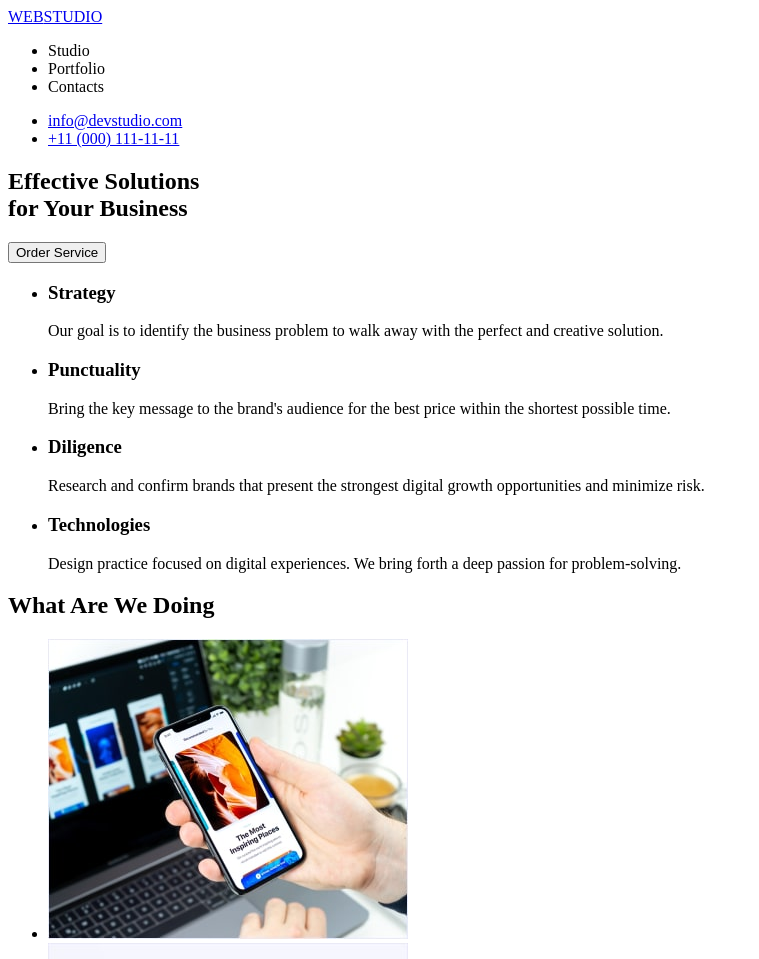
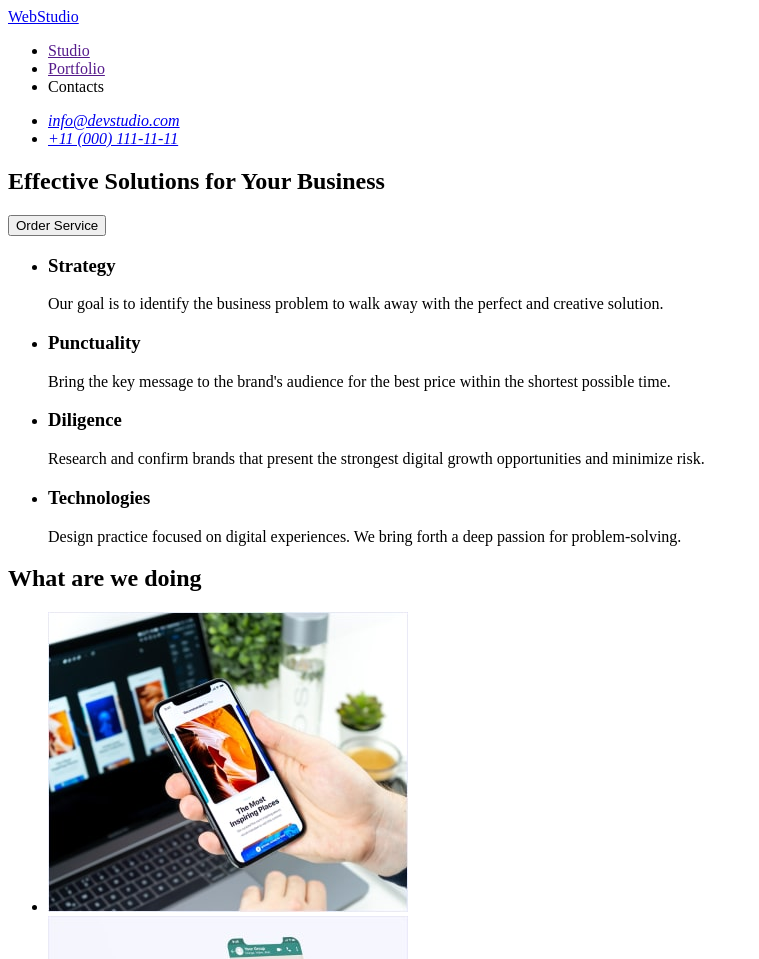
Before and after one commit to KorbetMaryna/goit-markup-hw-01, a plain HTML site: page index.html in a window 1280 px wide. Shown: the top 959 px of the page, without its empty margins (0-759 px from the left). Drawn offline with Linux system fonts and the light colour scheme.

Commit message:
updated markup of the page Studio

```diff
--- a/index.html
+++ b/index.html
@@ -13,22 +13,34 @@
     <!-- HEADER -->
     <header>
       <nav>
-        <a href="./index.html" hreflang="en"><span>WEB</span>STUDIO</a>
+        <a href="./index.html">WebStudio</a>
         <ul>
-          <li>Studio</li>
-          <li>Portfolio</li>
-          <li>Contacts</li>
+          <li>
+            <a href="">Studio</a>
+          </li>
+          <li>
+            <a href="">Portfolio</a>
+          </li>
+          <li>
+            <a>Contacts</a>
+          </li>
         </ul>
       </nav>
-      <ul>
-        <li><a href="mailo:info@devstudio.com">info@devstudio.com</a></li>
-        <li><a href="tel:+110001111111">+11 (000) 111-11-11</a></li>
-      </ul>
+      <address>
+        <ul>
+          <li>
+            <a href="mailto:info@devstudio.com">info@devstudio.com</a>
+          </li>
+          <li>
+            <a href="tel:+110001111111">+11 (000) 111-11-11</a>
+          </li>
+        </ul>
+      </address>
     </header>
     <main>
       <!-- HERO -->
       <section>
-        <h1>Effective Solutions<br />for Your Business</h1>
+        <h1>Effective Solutions for Your Business</h1>
         <button type="button">Order Service</button>
       </section>
       <!-- SECTION OUR ADVANTAGES -->
@@ -67,7 +79,7 @@
       </section>
       <!-- SECTION WHAT ARE WE DOING -->
       <section>
-        <h2>What Are We Doing</h2>
+        <h2>What are we doing</h2>
         <ul>
           <li>
             <img
@@ -144,10 +156,10 @@
     </main>
     <!-- FOOTER -->
     <footer>
-      <a href="./index.html" hreflang="en"><span>WEB</span>STUDIO</a>
+      <a href="./index.html">WebStudio</a>
       <p>
-        Increase the flow of customers and<br />sales for your business with
-        digital<br />marketing & growth solutions.
+        Increase the flow of customers and for your business with digital
+        marketing & growth solutions.
       </p>
     </footer>
   </body>
```
